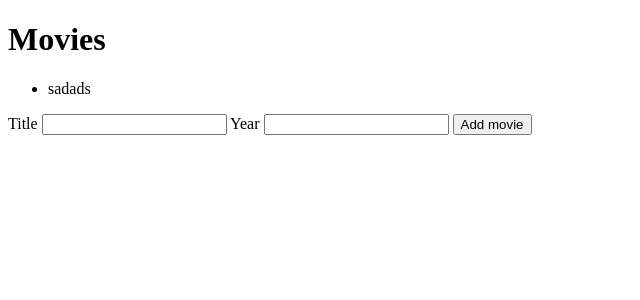
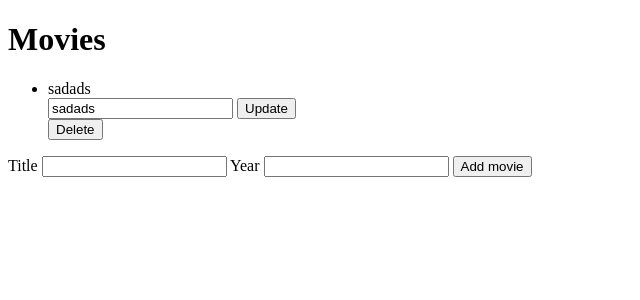
Before and after one commit to smartsys/MoviWebApp, a Flask app: page /users/1/movies in a window 1280 px wide. Shown: the part 26-326 px from the top of the page, without its empty margins (0-640 px from the left). Run offline with Flask 3, Linux system fonts and the light colour scheme.

Commit message:
Routen und Formulare zum Ändern und Löschen von Filmen hinzufügen

```diff
--- a/app.py
+++ b/app.py
@@ -67,5 +67,20 @@ def add_movie(user_id):
     return redirect(url_for('get_movies', user_id=user_id))
 
 
+@app.route('/users/<int:user_id>/movies/<int:movie_id>/update', methods=['POST'])
+def update_movie(user_id, movie_id):
+    """Update the title of a movie."""
+    new_title = request.form['title']
+    data_manager.update_movie(movie_id, new_title)
+    return redirect(url_for('get_movies', user_id=user_id))
+
+
+@app.route('/users/<int:user_id>/movies/<int:movie_id>/delete', methods=['POST'])
+def delete_movie(user_id, movie_id):
+    """Remove a movie from a user's favorites."""
+    data_manager.delete_movie(movie_id)
+    return redirect(url_for('get_movies', user_id=user_id))
+
+
 if __name__ == '__main__':
     app.run()
--- a/templates/movies.html
+++ b/templates/movies.html
@@ -3,7 +3,16 @@
 <h1>Movies</h1>
 <ul class="movie-list">
     {% for movie in movies %}
-    <li class="movie-entry">{{ movie.name }}{% if movie.year %} ({{ movie.year }}){% endif %}</li>
+    <li class="movie-entry">
+        {{ movie.name }}{% if movie.year %} ({{ movie.year }}){% endif %}
+        <form action="{{ url_for('update_movie', user_id=user_id, movie_id=movie.id) }}" method="post">
+            <input type="text" name="title" value="{{ movie.name }}" aria-label="New title" required>
+            <button type="submit">Update</button>
+        </form>
+        <form action="{{ url_for('delete_movie', user_id=user_id, movie_id=movie.id) }}" method="post">
+            <button type="submit">Delete</button>
+        </form>
+    </li>
     {% endfor %}
 </ul>
 <form action="{{ url_for('add_movie', user_id=user_id) }}" method="post">
```
Also changed, not shown: data/data.db.
